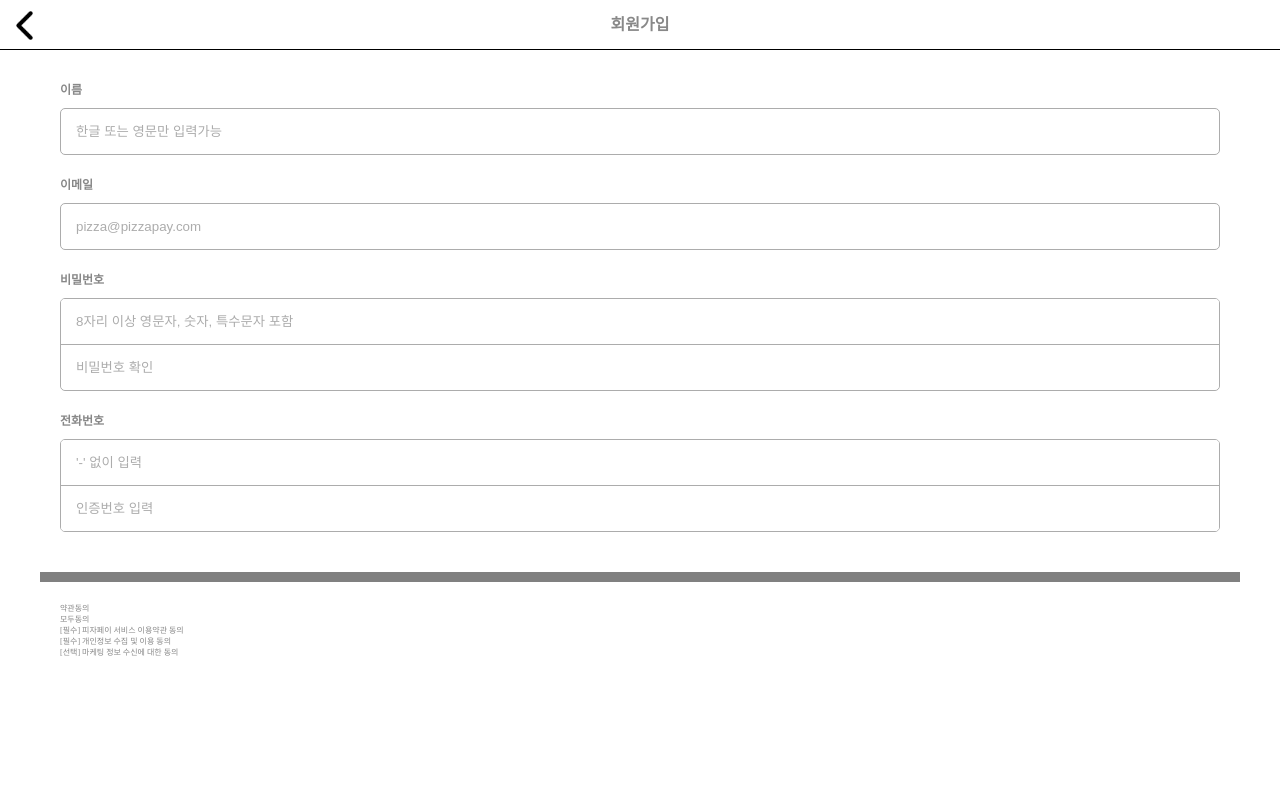
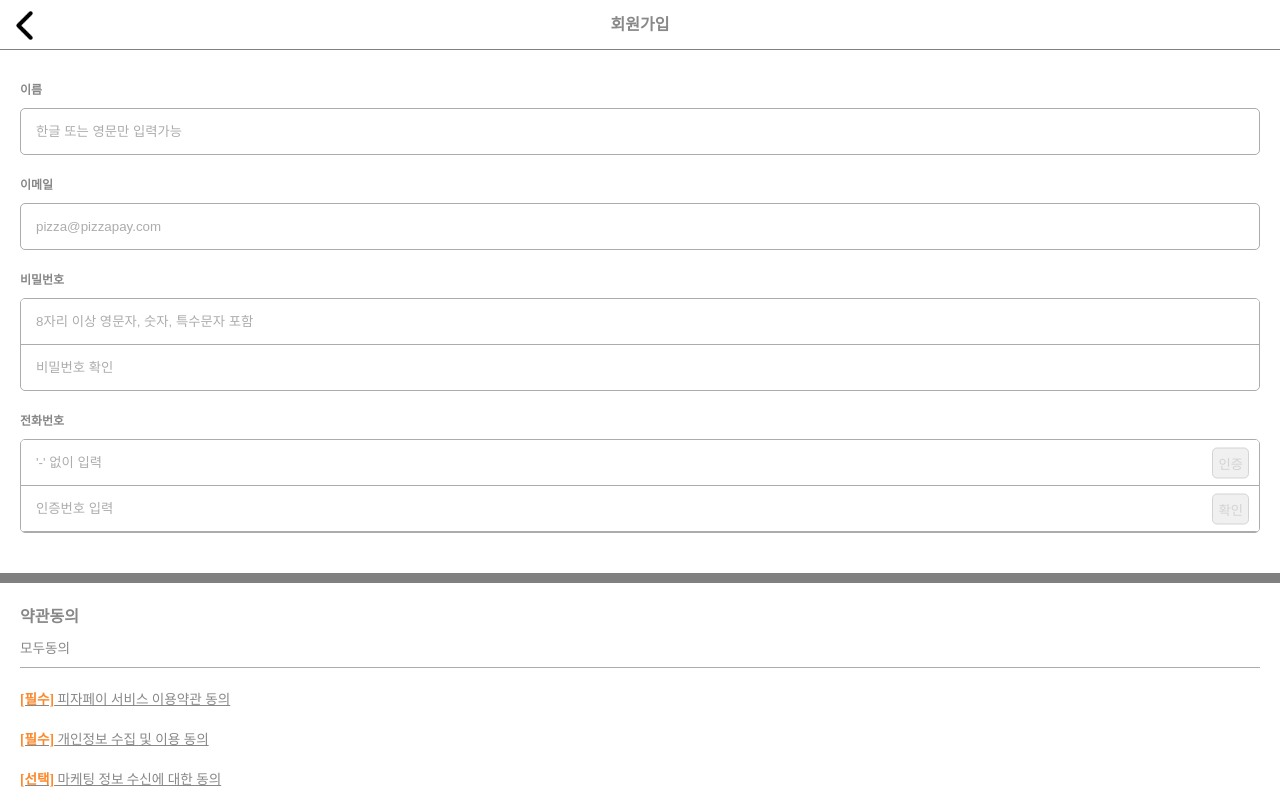
Before and after one commit to Lee-Gyumin/pizza-client, a Vue app: page /#/register in a window 1280 px wide. Built offline with nearby package versions, Linux system fonts and the light colour scheme.

Commit message:
회원가입 퍼블 90%

```diff
--- a/src/App.vue
+++ b/src/App.vue
@@ -48,7 +48,7 @@ export default {
 </script>
 <style>
 ::-webkit-scrollbar {
-  width: 8px;
+  width: 3px;
   height: 8px;
 } /* this targets the default scrollbar (compulsory) */
 ::-webkit-scrollbar-track {
--- a/src/views/Register.vue
+++ b/src/views/Register.vue
@@ -31,21 +31,39 @@
           <li>
             <div>전화번호</div>
             <div class="certified">
-              <div><input type="text" placeholder="'-' 없이 입력" /></div>
-              <div><input type="text" placeholder="인증번호 입력" /></div>
+              <div>
+                <input type="text" placeholder="'-' 없이 입력" /><button>
+                  인증
+                </button>
+              </div>
+              <div>
+                <input type="text" placeholder="인증번호 입력" /><button>
+                  확인
+                </button>
+              </div>
             </div>
           </li>
         </ul>
       </main>
       <footer>
-        <div>약관동의</div>
+        <h1>약관동의</h1>
         <div>모두동의</div>
-        <div>
+        <div class="terms">
           <ul>
-            <li><div>[필수] 피자페이 서비스 이용약관 동의</div></li>
-            <li><div>[필수] 개인정보 수집 및 이용 동의</div></li>
-            <li><div>[선택] 마케팅 정보 수신에 대한 동의</div></li>
+            <li>
+              <div><span>[필수]</span> 피자페이 서비스 이용약관 동의</div>
+            </li>
+            <li>
+              <div><span>[필수]</span> 개인정보 수집 및 이용 동의</div>
+            </li>
+            <li>
+              <div><span>[선택]</span> 마케팅 정보 수신에 대한 동의</div>
+            </li>
           </ul>
+        </div>
+        <div class="submit-join">
+          <div><button>회원가입 완료</button></div>
+          <div>고객센터 02-1111-1010</div>
         </div>
       </footer>
     </div>
@@ -68,6 +86,7 @@ export default {
 <style scoped>
 header {
   height: 50px;
+  background-color: white;
   line-height: 50px;
   position: fixed;
   top: 0;
@@ -75,7 +94,7 @@ header {
   width: 100%;
   display: flex;
   justify-content: space-between;
-  border-bottom: 1px solid black;
+  border-bottom: 1px solid gray;
 }
 header div {
   height: 100%;
@@ -92,6 +111,7 @@ header div {
 .contents {
   height: calc(100vh - 50px);
   margin-top: 50px;
+  padding: 0 !important;
   background-color: white !important;
 }
 .contents main {
@@ -118,6 +138,24 @@ header div {
   border-radius: 5px;
   overflow: hidden;
 }
+.info .certified div {
+  display: flex;
+  position: relative;
+}
+.info .certified div button {
+  position: absolute;
+  top: 50%;
+  right: 10px;
+  transform: translateY(-50%);
+  margin: 0;
+  box-shadow: none;
+  color: rgb(211, 211, 211);
+  border: 1px solid rgb(211, 211, 211);
+  border-radius: 5px;
+  padding: 5px;
+  height: auto;
+  background-color: rgb(240, 240, 240);
+}
 .info .certified input {
   border: none;
 }
@@ -138,4 +176,35 @@ input::placeholder {
 footer {
   padding: 20px;
 }
+footer h1 {
+  font-size: 2rem;
+}
+footer div {
+  font-size: 1.7rem;
+  margin: 10px 0;
+}
+footer .terms {
+  border-top: 1px solid rgb(172, 172, 172);
+}
+footer .terms ul li {
+  margin: 20px 0;
+}
+footer .terms ul li div {
+  text-decoration: underline;
+}
+footer .terms ul li div span {
+  font-weight: bold;
+  color: #fb892b;
+}
+footer .submit-join {
+  text-align: center;
+  margin: 30px 0 10px;
+}
+footer .submit-join button {
+  width: 100%;
+  color: gray;
+  box-shadow: none;
+  padding: 10px;
+  background-color: rgb(211, 211, 211);
+}
 </style>
```
